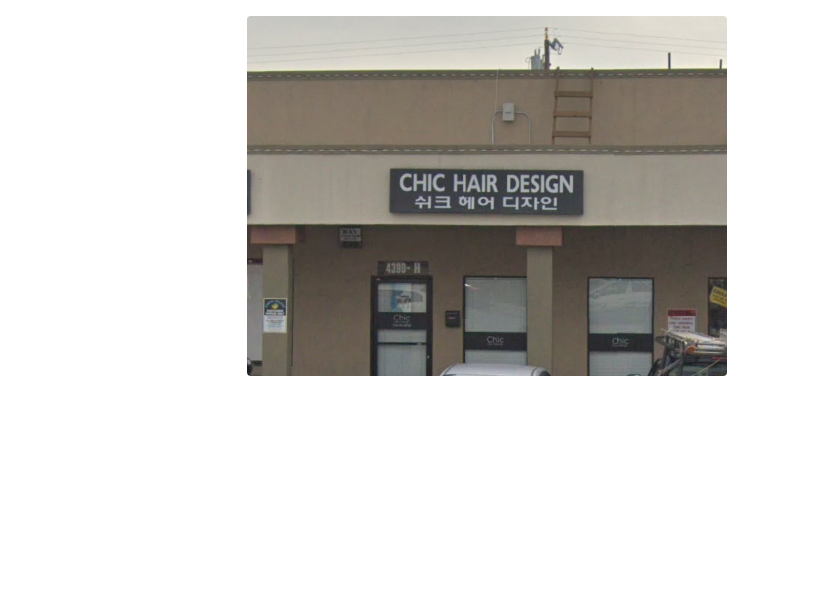
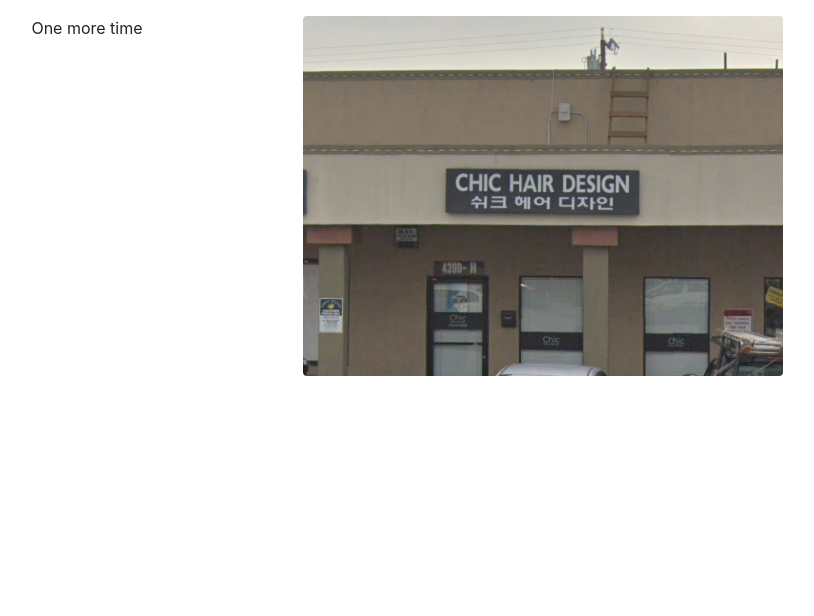
Before and after one commit to rmboggs/chic, a Django app: template templates/appts/index.html in a window 1280 px wide. Shown: the part 56-672 px from the top of the page, without its empty margins (153-967 px from the left). Run offline with Django 3.2, Linux system fonts and the light colour scheme; the template is opened without the code that fills it, so the values that code supplies are empty; some libraries are stand-ins or nearby versions.

Commit message:
One more test...

```diff
--- a/templates/appts/index.html
+++ b/templates/appts/index.html
@@ -46,6 +46,7 @@
     </div>
   {% else %}
       <div class="row justify-content-center">
+        One more time
         <div class="text-center">
           <img class="rounded mx-auto d-block resize" src="{% static 'media/chic_hair_design_front.jpg' %}"/>
         </div>
```
